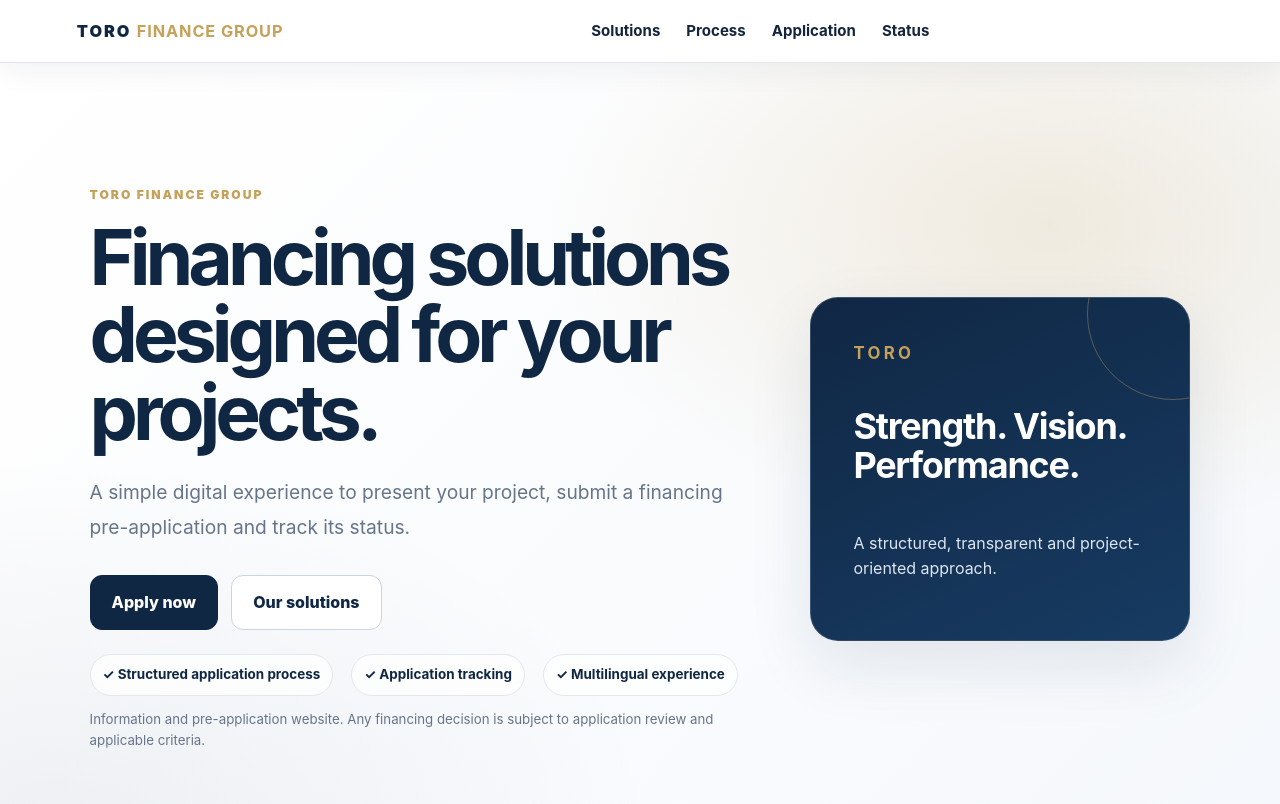
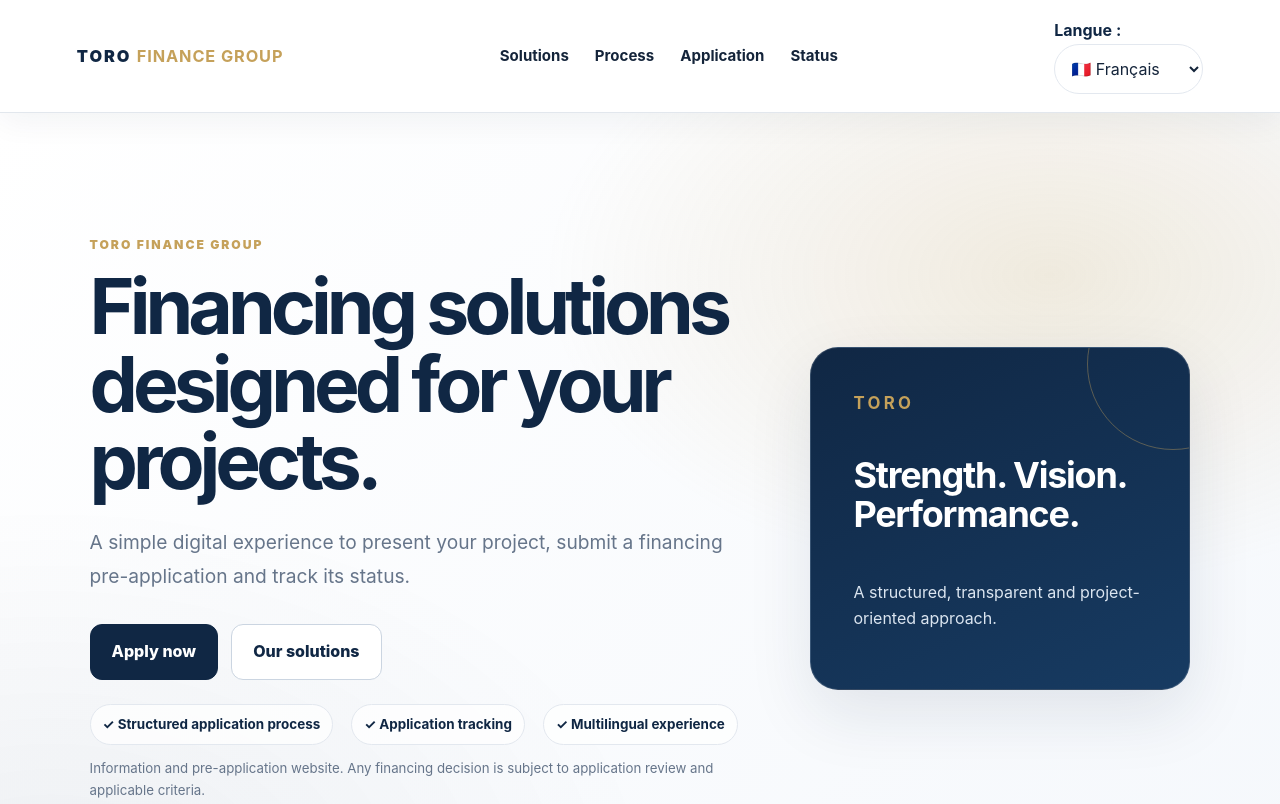
Before and after one commit to Toroplan/toro-finance-group, a plain HTML site: page index.html in a window 1280 px wide. Shown: the top 804 px of the page. Drawn offline with Linux system fonts and the light colour scheme.

Commit message:
Update index.html

```diff
--- a/index.html
+++ b/index.html
@@ -34,7 +34,19 @@
     <a href="#apply" data-t="applyNav">Application</a>
     <a href="status.html" data-t="track">Status</a>
 </nav>
-
+<div class="language-control">
+    <label for="languageSelector">Langue :</label>
+    <select id="languageSelector">
+        <option value="fr">🇫🇷 Français</option>
+        <option value="de">🇩🇪 Deutsch</option>
+        <option value="en">🇬🇧 English</option>
+        <option value="es">🇪🇸 Español</option>
+        <option value="it">🇮🇹 Italiano</option>
+        <option value="pt">🇵🇹 Português</option>
+        <option value="lt">🇱🇹 Lietuvių</option>
+        <option value="cs">🇨🇿 Čeština</option>
+    </select>
+</div>
 </header><main id="top"><!-- HERO -->
 
 <section class="hero">
```
